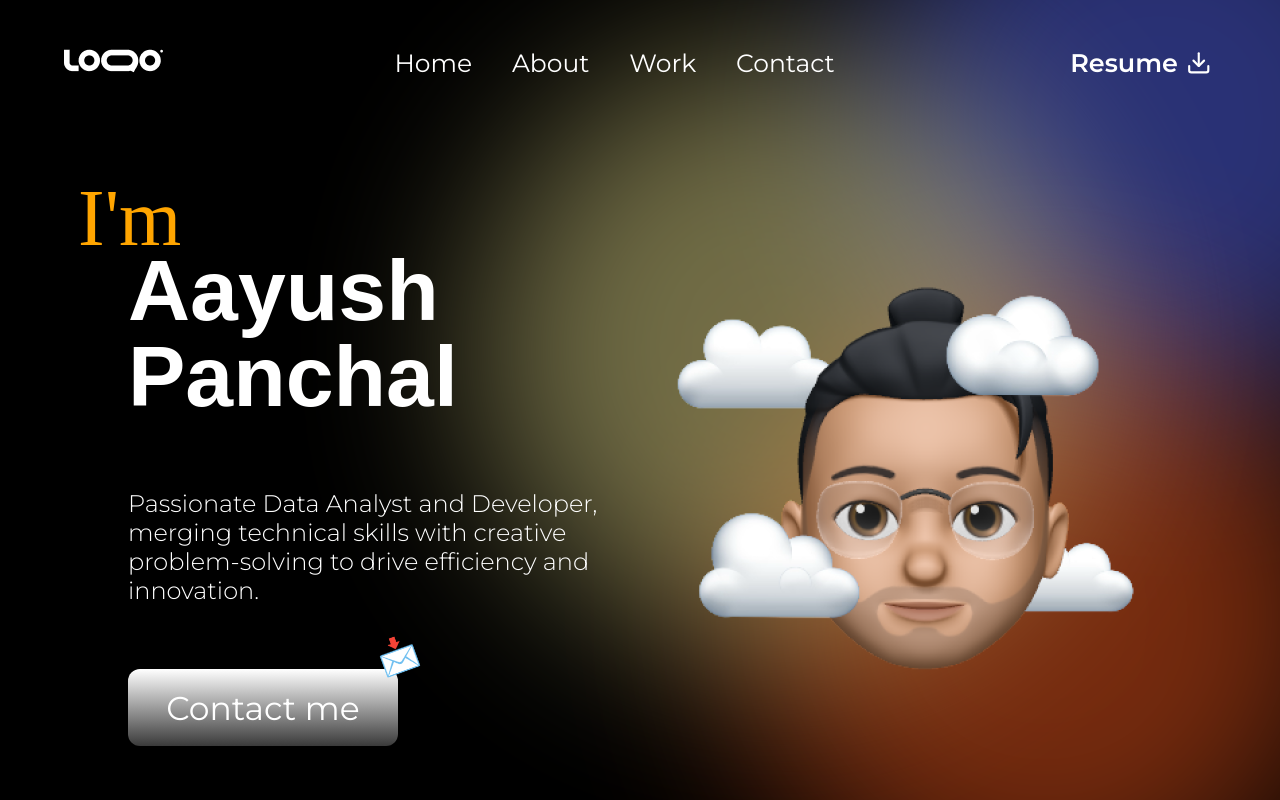
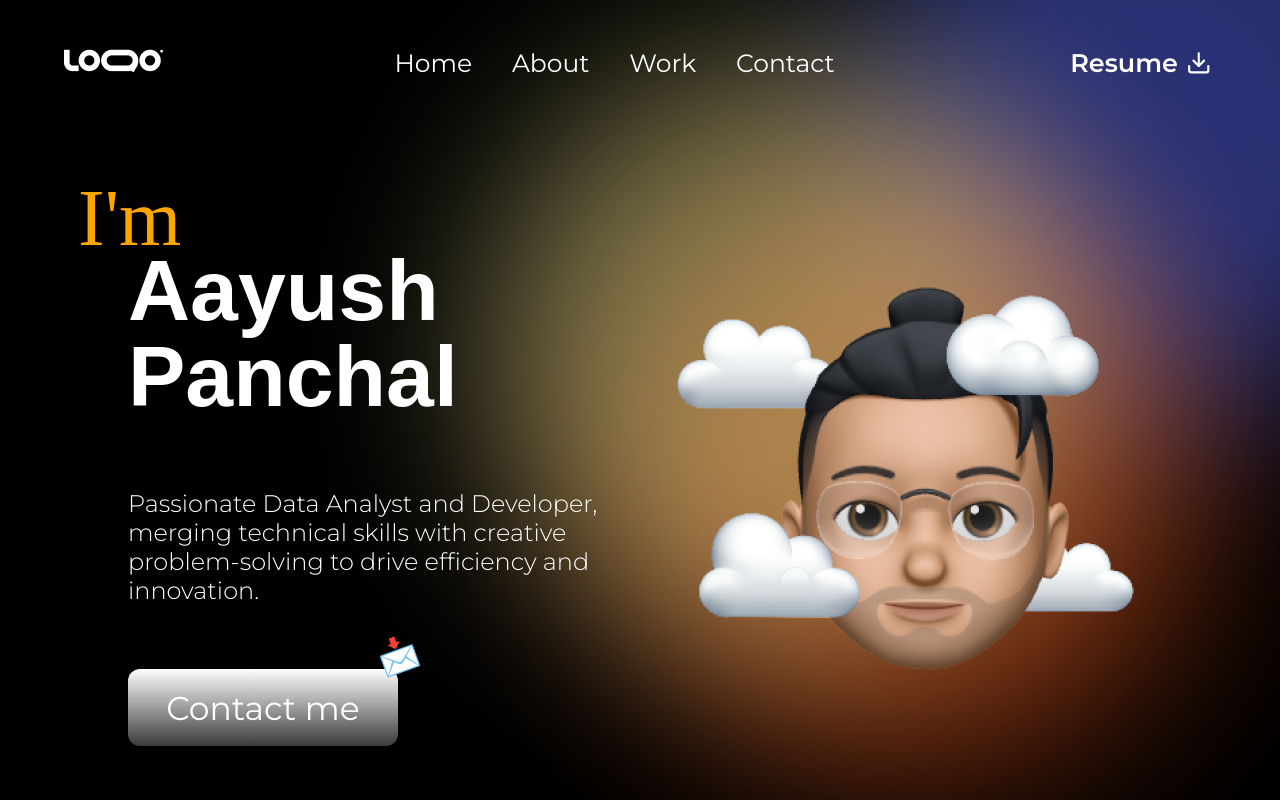
Before and after one commit to sezerz1121/APPortfoliofrontend, a React (Vite) app: page / in a window 1280 px wide. Built offline with nearby package versions, Linux system fonts and the light colour scheme; no server answers; a web font is replaced by a local one.

Commit message:
Update index.css

```diff
--- a/src/index.css
+++ b/src/index.css
@@ -130,8 +130,8 @@ body
     background-color: #FF5D20;
     border-radius: 50%;
     position: absolute;
-    bottom:-150px;
-    right: -150px;
+    bottom:-15px;
+    right: -15px;
     filter: blur(90px);
     opacity: 0.46;
     z-index: -1;
```
